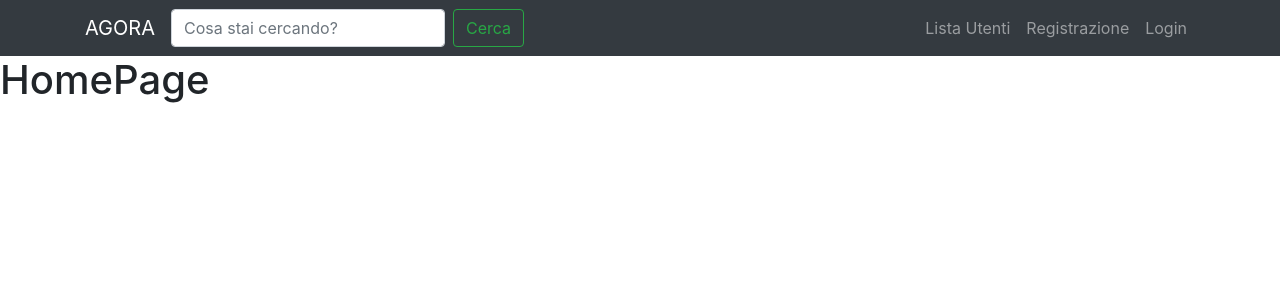
After one commit to gurnitha/italian_social_site, a Django app: page / in a window 1280 px wide. The commit adds this page. Shown: the top 300 px of the page. Run offline with Django 3.2, Linux system fonts and the light colour scheme; some libraries are stand-ins or nearby versions.

Commit message:
5.3 Create homepage (redirect to homepage after logging in)

```diff
--- /dev/null
+++ b/app/core/templates/core/homepage.html
@@ -0,0 +1,5 @@
+{% extends "base.html" %}
+
+{% block content %}
+    <h1>HomePage</h1>
+{% endblock content %}
--- /dev/null
+++ b/app/core/urls.py
@@ -0,0 +1,9 @@
+# app/core/urls.py
+
+from django.urls import path
+
+from app.core.views import homepage
+
+urlpatterns = [
+	path('', homepage, name='homepage'),
+]
--- a/app/core/views.py
+++ b/app/core/views.py
@@ -1,3 +1,8 @@
+# app/core/views.py
+
 from django.shortcuts import render
 
 # Create your views here.
+
+def homepage(request):
+	return render(request, 'core/homepage.html')
--- a/config/urls.py
+++ b/config/urls.py
@@ -4,8 +4,15 @@ from django.contrib import admin
 from django.urls import path, include
 
 urlpatterns = [
+    # admin app
     path('admin/', admin.site.urls),
+
+    # core app
+    path('', include('app.core.urls')),
+
+    # accounts app
     path('accounts/', include('app.accounts.urls')),
-    # django auth
+
+    # django user auth
     path('accounts/', include('django.contrib.auth.urls')),
 ]
--- a/templates/registration/login.html
+++ b/templates/registration/login.html
@@ -10,11 +10,11 @@
     <div class="row justify-content-center mt-4">
         <div class="col-4 text-center">
             <h2>Accedi/Login</h2>
-            <form class="" acction="{% url 'login' %}" method="POST" novalidate>
+            <form class="" action="{% url 'login' %}" method="POST" novalidate>
                 {% csrf_token %}
                 {{ form|crispy }}
                 <input type="submit" class="btn btn-info" value="Login">
-                <input type="hidden" name="next" value="next">
+                <input type="hidden" name="next" value="{{next}}">
             </form>
             <br>
             <p><a href="{% url 'password_reset' %}">Password dimenticata?</a></p>
```
Also changed, not shown: README.md, db.sqlite3.
